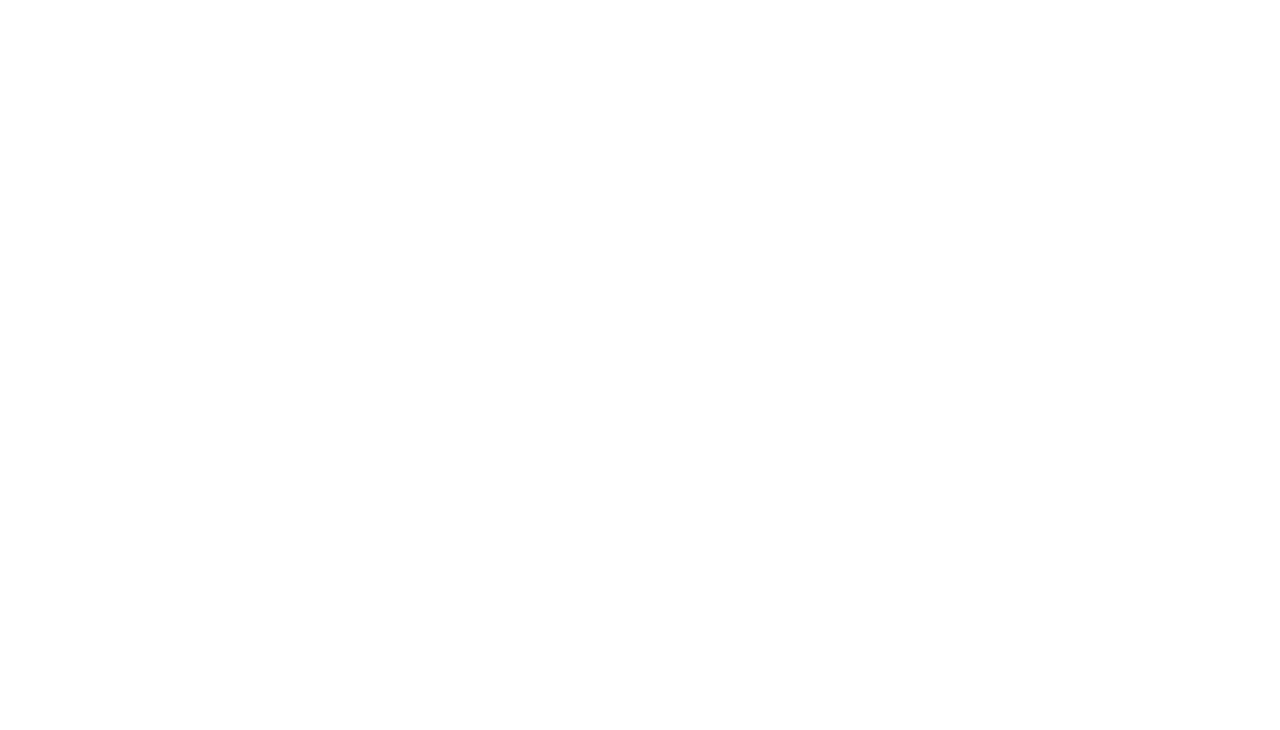
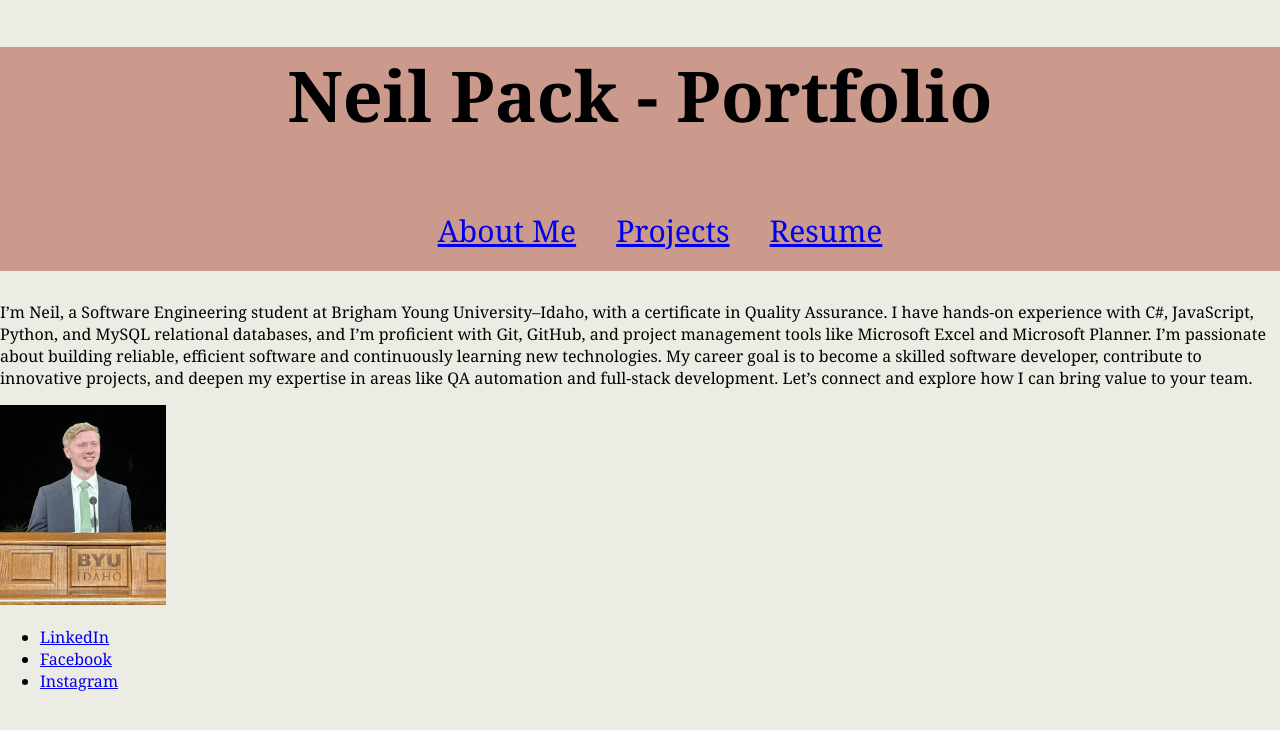
Before and after one commit to neilpack/portfolio, a plain HTML site: page index.html in a window 1280 px wide. Drawn offline with Linux system fonts and the light colour scheme.

Commit message:
Started Portfolio

```diff
--- a/index.html
+++ b/index.html
@@ -3,9 +3,39 @@
 <head>
     <meta charset="UTF-8">
     <meta name="viewport" content="width=device-width, initial-scale=1.0">
-    <title>Document</title>
+    <title>Portfolio</title>
+    <link rel="stylesheet" href="style.css">
 </head>
 <body>
+    <header>
+        <h1>Neil Pack - Portfolio</h1>
+        <nav>
+            <ul>
+            <li><a href="index.html">About Me</a></li>
+            <li><a href="#projects">Projects</a></li>
+            <li><a href="#resume">Resume</a></li>
+            </ul>
+        </nav>
+    </header>
+    <main>
+        <section>
+            <p>I’m Neil, a Software Engineering student at Brigham Young University–Idaho, with a certificate in Quality Assurance.
+                I have hands-on experience with C#, JavaScript, Python, and MySQL relational databases, and I’m proficient with Git, GitHub, and project management tools like Microsoft Excel and Microsoft Planner.
+                I’m passionate about building reliable, efficient software and continuously learning new technologies. My career goal is to become a skilled software developer,
+                contribute to innovative projects, and deepen my expertise in areas like QA automation and full-stack development.
+                Let’s connect and explore how I can bring value to your team.</p>
+        </section>
+        <section>
+            <img src="images/mini.jpeg" alt="Professional photo of me" height="200px">
+        </section>
 
+    </main>
+    <footer>
+        <ul> <!--target="_blank" makes it open a new tab  -->
+            <li><a href="https://www.linkedin.com/in/neil-pack/" target="_blank">LinkedIn</a></li>
+            <li><a href="https://www.facebook.com/neil.pack.75/" target="_blank">Facebook</a></li>
+            <li><a href="https://www.instagram.com/neil.pack/" target="_blank">Instagram</a></li>
+        </ul>
+    </footer>
 </body>
 </html>
--- a/style.css
+++ b/style.css
@@ -0,0 +1,32 @@
+:root {
+  --primary-color: #153B50;
+  --secondary-color: #429EA6;
+  --accent-color: #CC998D;
+  --background-color: #ECEBE4;
+}
+
+/* Global */
+body {
+  background-color: var(--background-color);
+  font-family: Cambria, Cochin, Georgia, Times, 'Times New Roman', serif;
+  margin: 0 auto;
+}
+
+/* Header */
+header {
+  background-color: var(--accent-color);
+}
+header h1 {
+  font-size: 70px;
+  font-weight: bold;
+  text-align: center;
+}
+nav ul {
+  font-size: 30px;
+  list-style: none;
+  display: flex;
+  justify-content: center;
+}
+nav ul li {
+  padding: 20px;
+}
```
Also changed, not shown: images/mini.jpeg (added).
